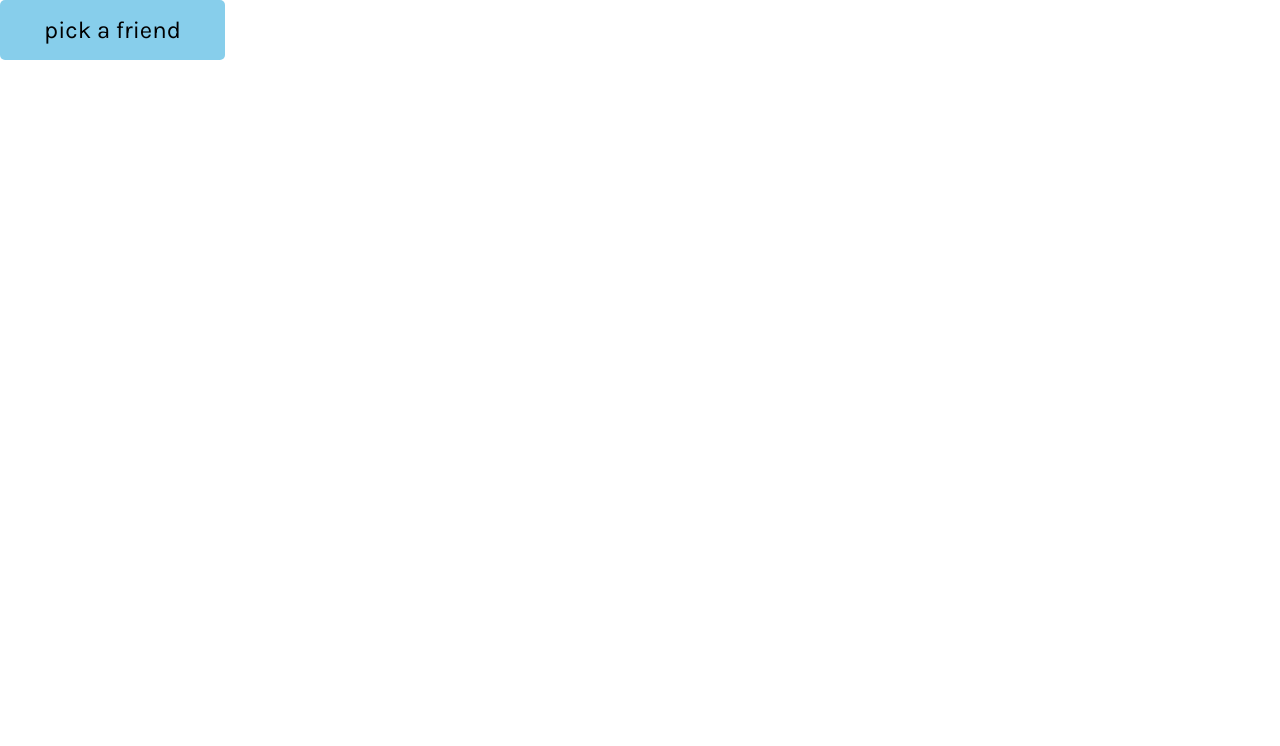
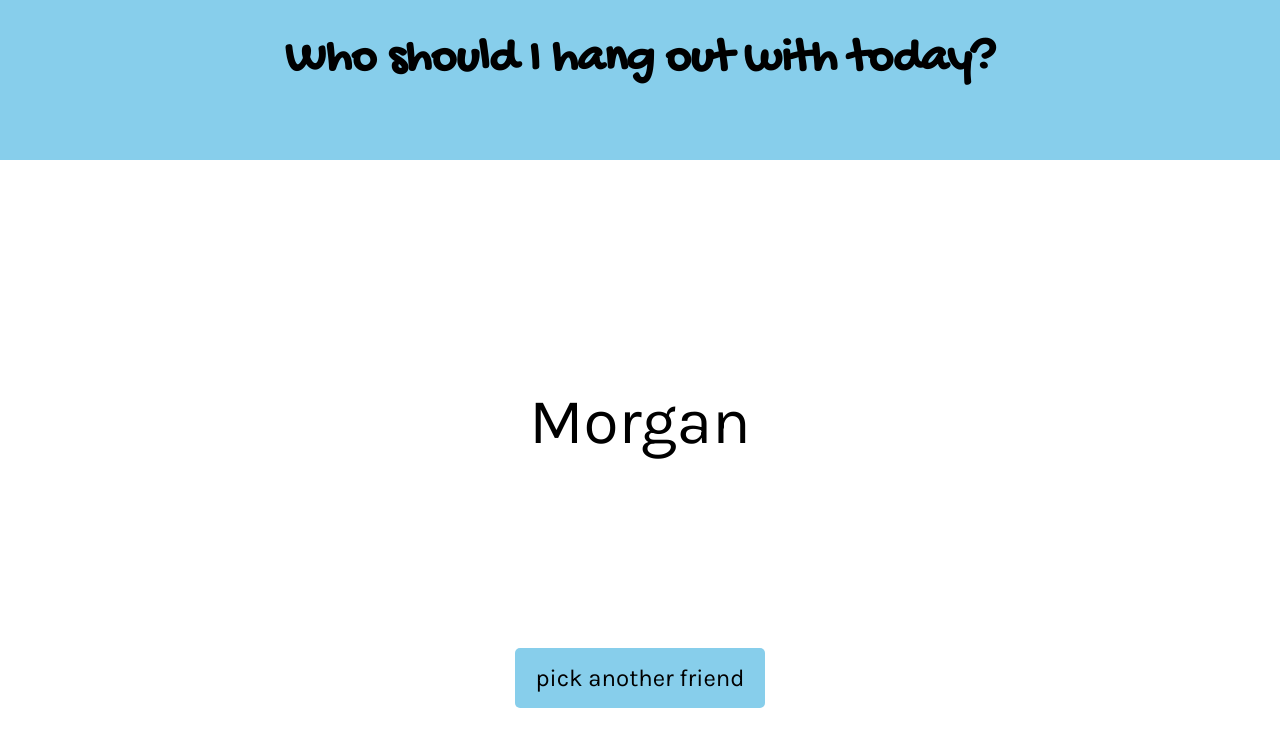
Before and after one commit to ashleysiu94/m12-hw12-siu-ashley, a website: page index.html in a window 1280 px wide. Drawn offline with Linux system fonts and the light colour scheme.

Commit message:
styles page

```diff
--- a/index.html
+++ b/index.html
@@ -9,18 +9,19 @@
     <link rel="stylesheet" type="text/css" href="main.css">
     <!-- Google Fonts -->
     <link rel="preconnect" href="https://fonts.gstatic.com">
-<link href="https://fonts.googleapis.com/css2?family=Karla&display=swap" rel="stylesheet">
+    <link href="https://fonts.googleapis.com/css2?family=Gochi+Hand&family=Karla&display=swap" rel="stylesheet">
 	</head>
 
 	<body>
     <header>
+      <h1>Who should I hang out with today?</h1>
     </header>
 
     <main>
+      <p id="friend-list"></p>
       <div id="button">
-        <p>pick a friend</p>
+        <p>pick another friend</p>
       </div>
-      <p id="friend-list"></p>
     </main>
 
     <footer>
--- a/main.css
+++ b/main.css
@@ -1,18 +1,46 @@
 body {
+  display: flex;
+  flex-direction: column;
+  justify-content: center;
+  align-items: center;
   margin: 0;
-  padding: 0;
-  border: 0;
+}
+
+header {
+  height: 20vh;
+  background-color: skyblue;
+  width: 100%;
+}
+
+h1 {
+  font-family: "Gochi Hand", cursive;
+  font-size: 3rem;
+  text-align: center;
+}
+
+main {
+  display: flex;
+  flex-direction: column;
+  justify-content: center;
+  align-items: center;
+}
+
+#friend-list {
+  height: 25vh;
+  font-family: "Karla", sans-serif;
+  font-size: 4rem;
+  padding-top: 10rem;
 }
 
 #button {
   background-color: skyblue;
-  width: 225px;
+  width: 250px;
   height: 60px;
   border-radius: 5px;
   text-align: center;
   display: flex;
   justify-content: center;
-  align-items: center;
+  align-items: center
 }
 
 #button p {
--- a/src/main.js
+++ b/src/main.js
@@ -1,6 +1,5 @@
 //Create an array of 10 strings.
 var friends = ["Jillian", "Nick", "Azeem", "Morgan", "Anna", "Mona", "Stephen", "Leann", "Kerry", "Andrew"]
-
 
 //Randomize the array and select a friend
 function randomSort() {
@@ -17,5 +16,14 @@ function randomSort() {
       }
     }
   }
-  return friends[0];
+  return result;
 };
+
+//Adds first item of shuffled list of friends to the page
+function printName() {
+  document.getElementById("friend-list").innerHTML = randomSort()[0];
+};
+
+//Working Button
+const button = document.getElementById("button");
+button.addEventListener("click", printName());
```
Also changed, not shown: lib/main.js (+10 -1 lines).
